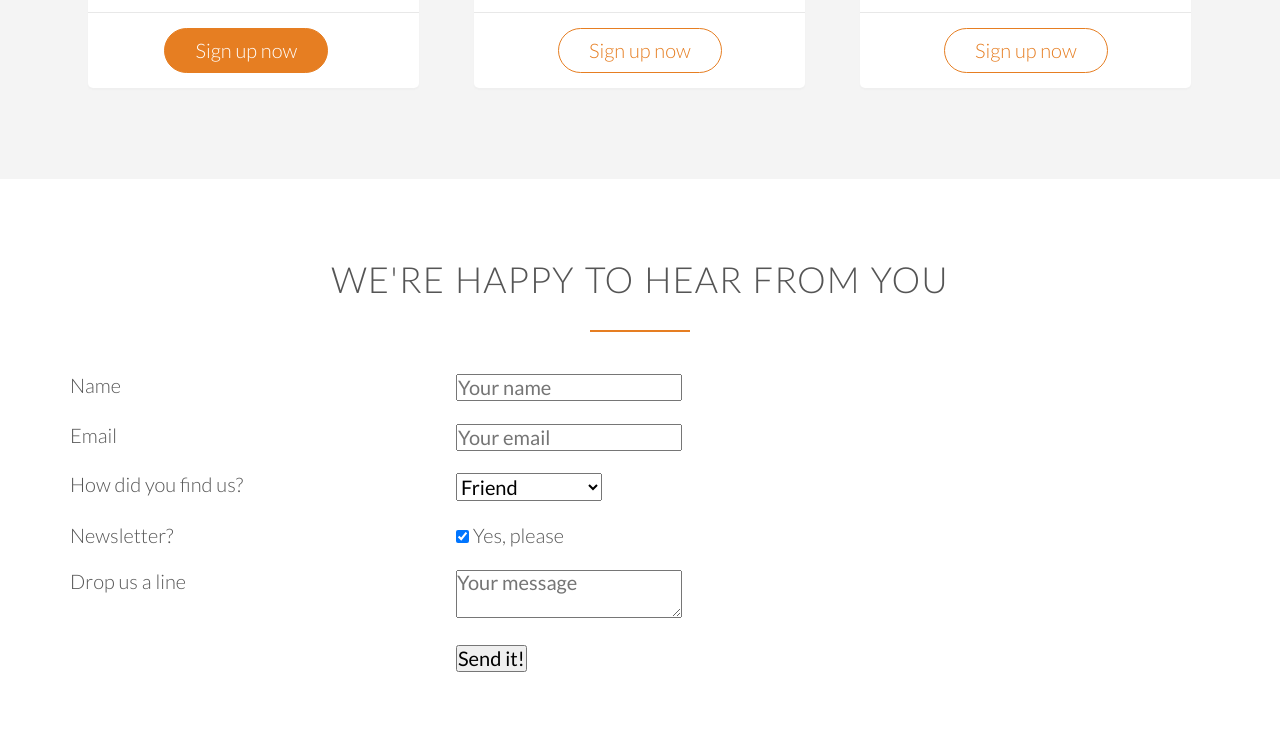
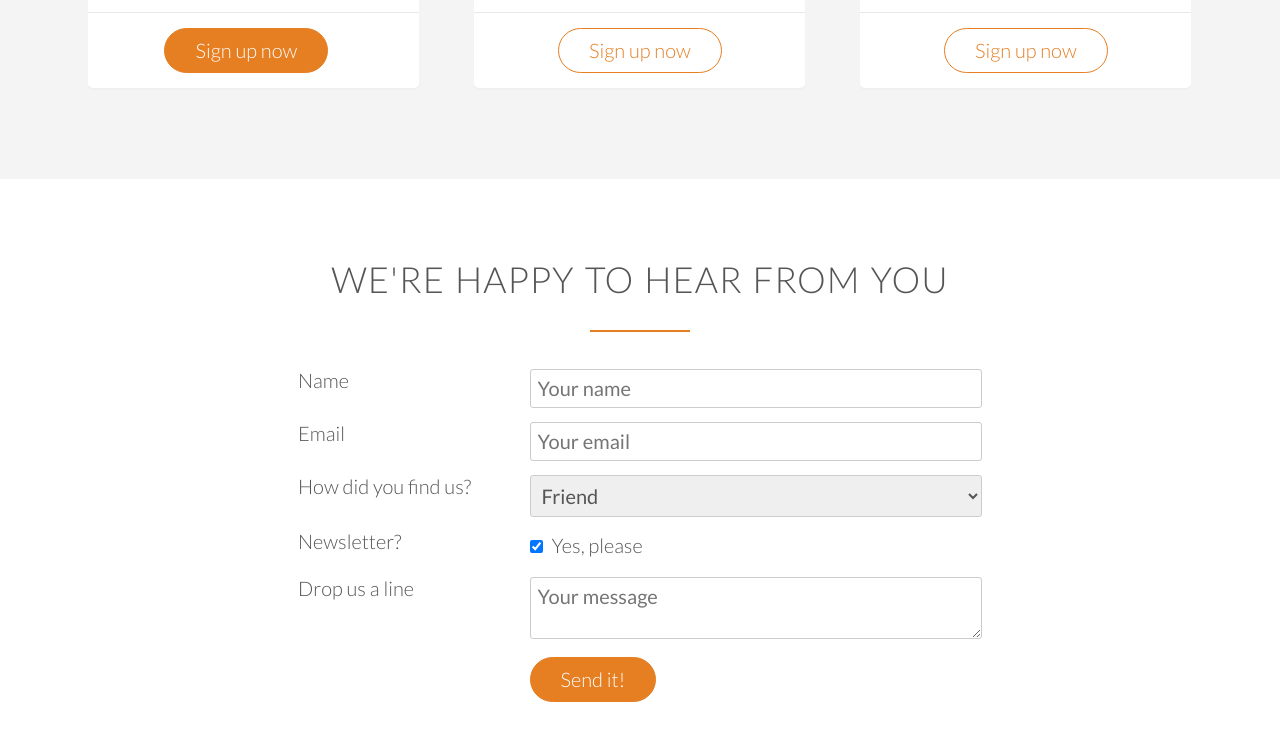
Before and after one commit to ajdavey8/food-delivery-website, a plain HTML site: page index.html in a window 1280 px wide. Shown: the part 4443-5183 px from the top of the page. Drawn offline with Linux system fonts and the light colour scheme; files whose address does not match are found by name.

Commit message:
Add styling to contact form

```diff
--- a/resources/css/style.css
+++ b/resources/css/style.css
@@ -138,7 +138,8 @@ a:active {
 /* ====== Buttons ====== */
 
 .button:link,
-.button:visited {
+.button:visited,
+input[type=submit] {
   display: inline-block;
   padding: 10px 30px;
   font-weight: 300;
@@ -148,7 +149,8 @@ a:active {
 }
 
 .button-full:link,
-.button-full:visited {
+.button-full:visited,
+input[type=submit]  {
   background-color: #e67e22;
   border: 1px solid #e67e22;
   color: #fff;
@@ -162,12 +164,16 @@ a:active {
 }
 
 .button:hover,
-.button:active {
+.button:active,
+input[type=submit]:hover,
+input[type=submit]:active {
   background-color: #cf6d17;
 }
 
 .button-full:hover,
-.button-full:active {
+.button-full:active,
+input[type=submit]:hover,
+input[type=submit]:active {
   border: 1px solid #cf6d17;
 }
 
@@ -439,5 +445,27 @@ cite img {
 
 .plan-box ul li {
   padding: 5px 0;
+}
 
+/* ================ CONTACT US - FORM ================ */
+
+.contact-form {
+  width: 60%;
+  margin: 0 auto;
 }
+
+input[type=text],
+input[type=email],
+select,
+textarea {
+  color: inherit;
+  width: 100%;
+  padding: 7px;
+  border-radius: 3px;
+  border: 1px solid #ccc;
+}
+input[type=checkbox] {
+  margin: 10px 5px 10px 0;
+}
+/*Remove blue highlight line chrome adds when box selcted*/
+*:focus {outline: none;}
```
